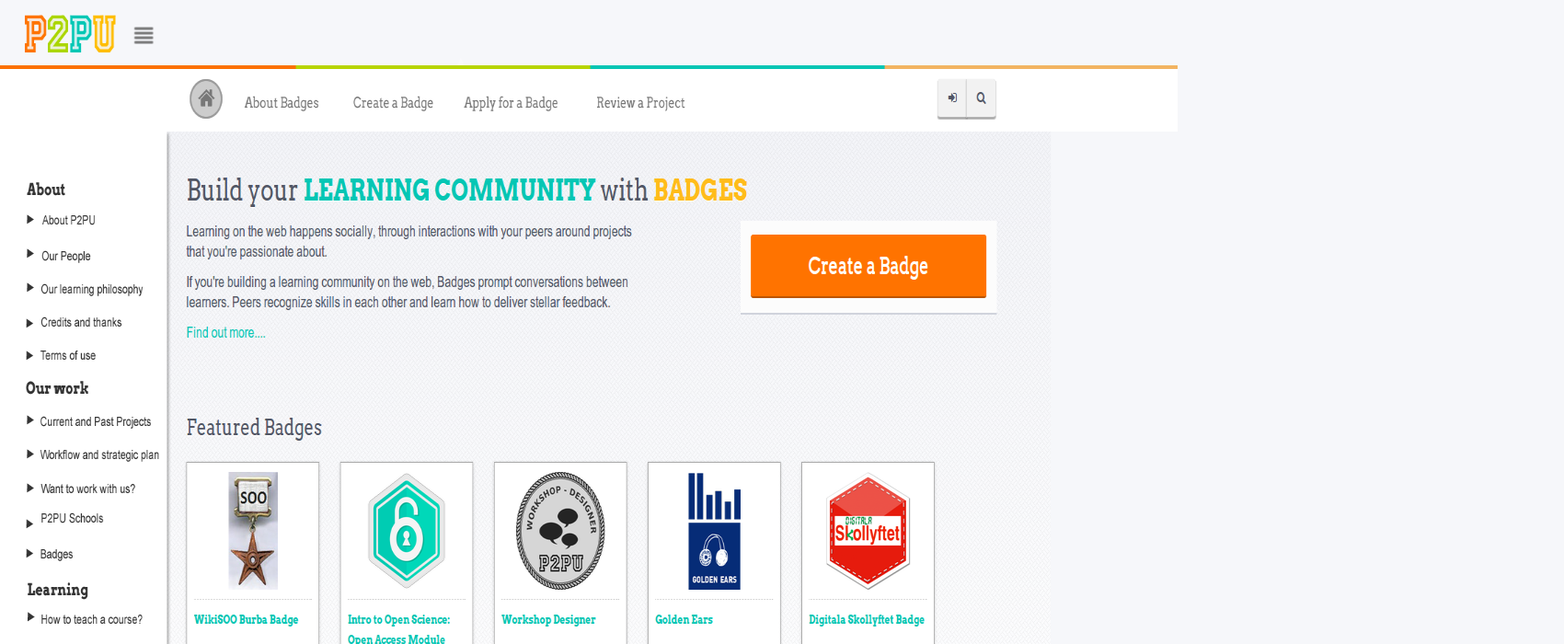
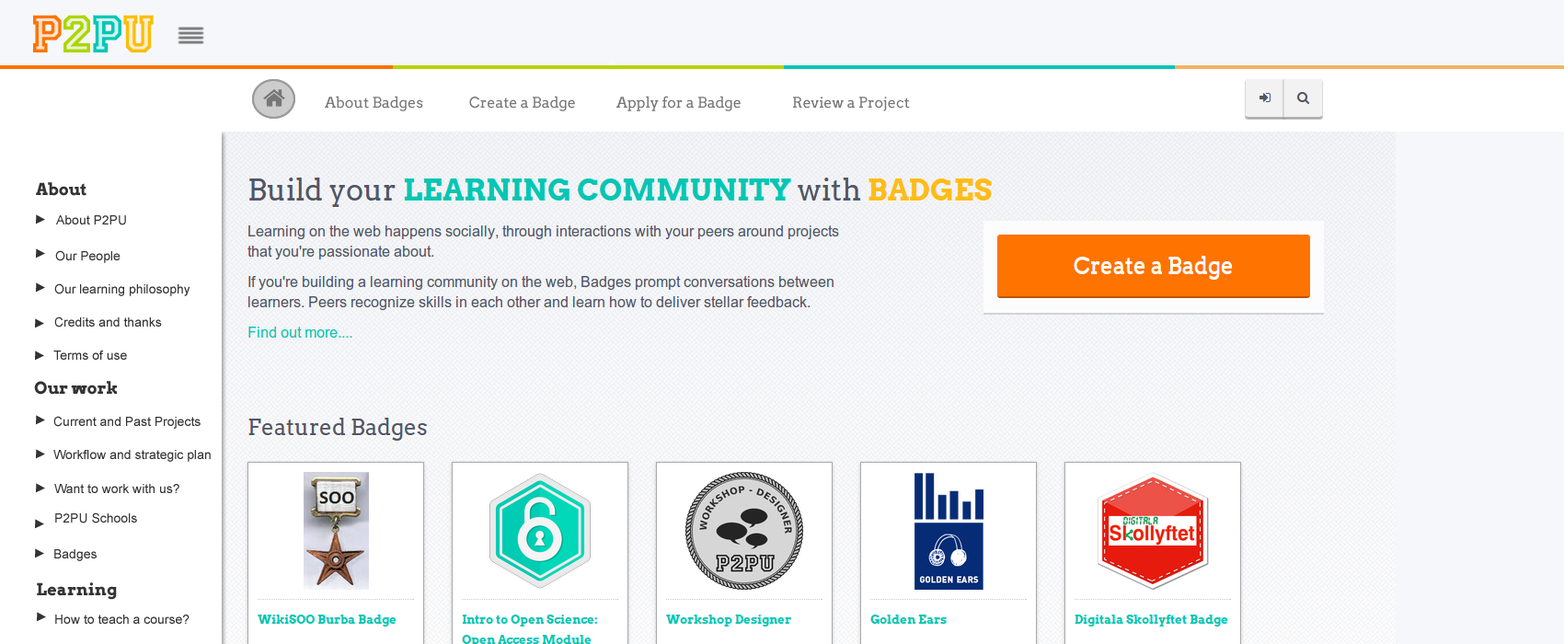
Before and after one commit to ercchy/p2pu-topnav-mockup, a plain HTML site: page mockup_2/index.html in a window 1280 px wide. Shown: the top 700 px of the page at 92% size, 1700 px wide, since content can reach past the window. Drawn offline with Linux system fonts and the light colour scheme.

Commit message:
mockup_2

```diff
--- a/mockup_2/index.html
+++ b/mockup_2/index.html
@@ -8,5 +8,5 @@
 <!--Fireworks 8 Dreamweaver 8 target.  Created Thu Mar 27 13:54:11 GMT+0100 (Central Europe Standard Time) 2014-->
 </head>
 <body bgcolor="#f6f7fa" style="margin: 0; padding: 0">
-<img name="index" src="index.png" width="100%" height="1200" border="0" id="index" alt="" /></body>
+<img name="index" src="index.png" width="1700" height="1200" border="0" id="index" alt="" /></body>
 </html>
```
